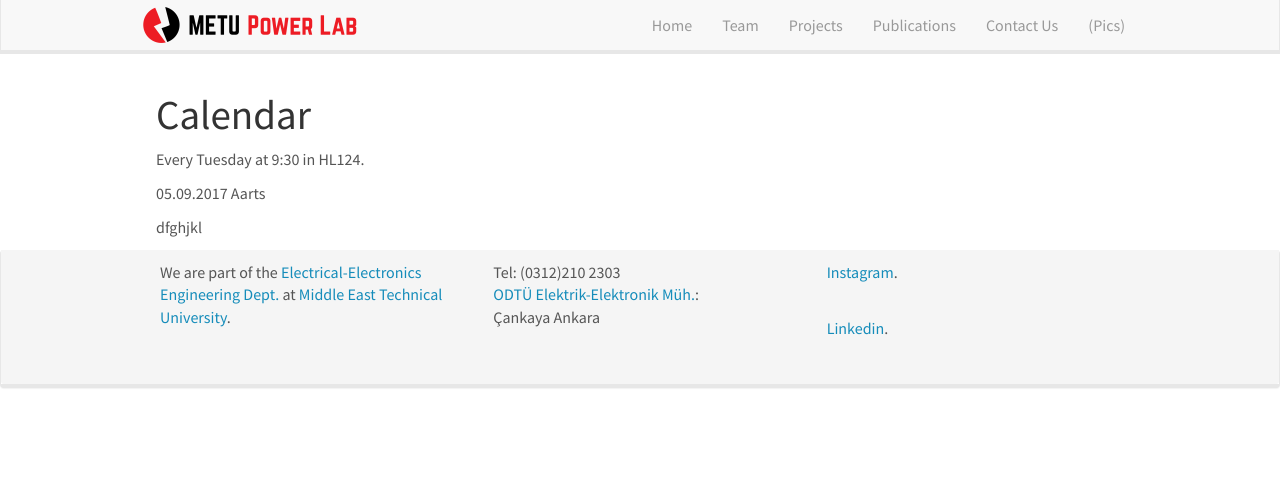
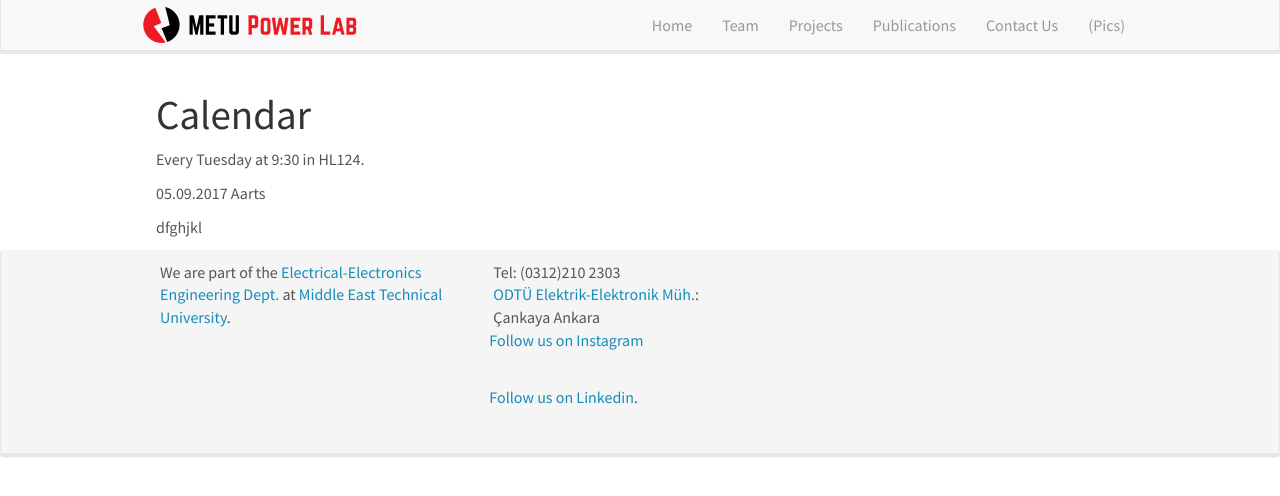
Before and after one commit to odtu/odtu.github.io, a Jekyll site: the page built from _pages/mini_lecture_series.md, in a window 1280 px wide. Shown: the top 496 px of the page. Built offline with Jekyll 4.4.1, drawn with Linux system fonts in a browser that asks for light colours; nearby versions of some CDN libraries.

Commit message:
simple social media

```diff
--- a/_includes/footer.html
+++ b/_includes/footer.html
@@ -17,8 +17,12 @@
 		</div>
 
 		<div class="col-sm-4">
-		<a href="https://www.instagram.com/metupowerlab/">Instagram</a>.</p><br />
-		<a href="https://linkedin.com/company/metu-power-lab/">Linkedin</a>.</p><br />
+
+		</div>
+
+		<div class="col-sm-8">
+		<a href="https://www.instagram.com/metupowerlab/">Follow us on Instagram</a></p><br />
+		<a href="https://linkedin.com/company/metu-power-lab/">Follow us on Linkedin</a>.</p><br />
 
 		</div>
 
```
